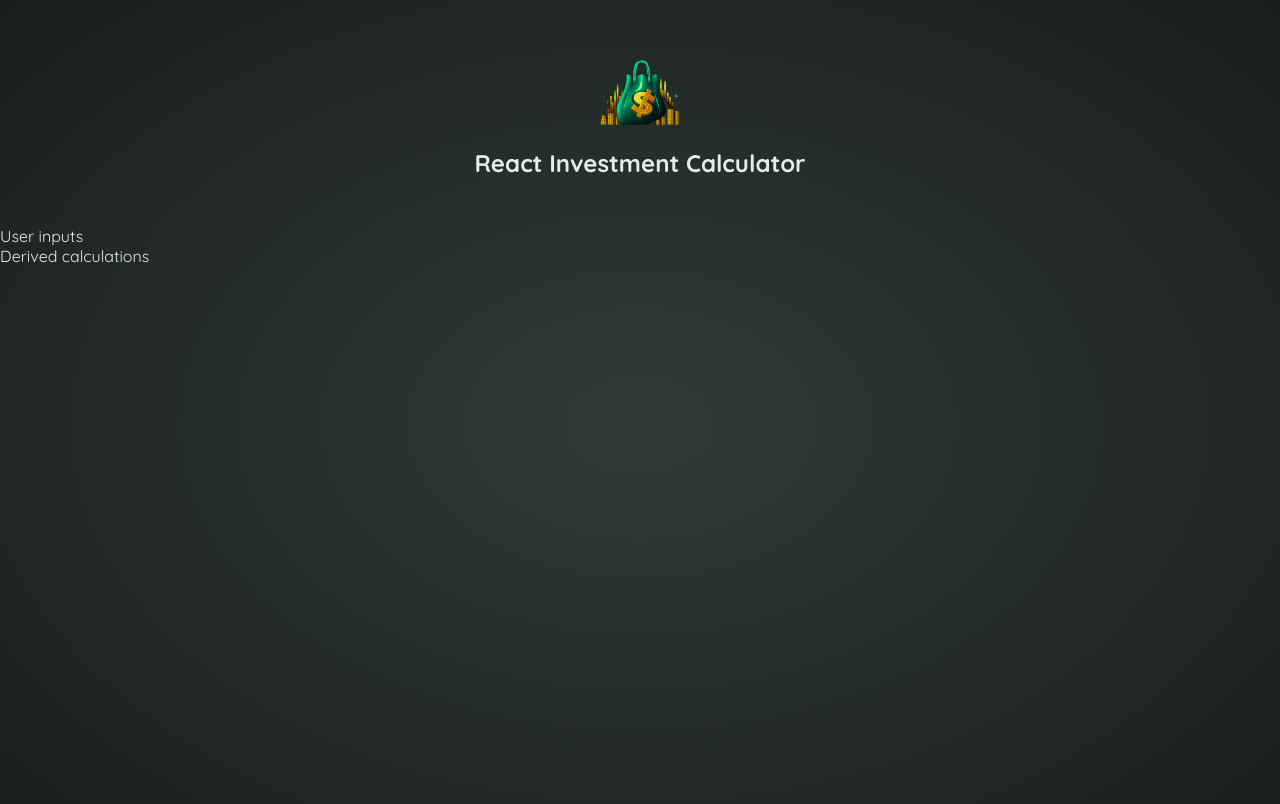
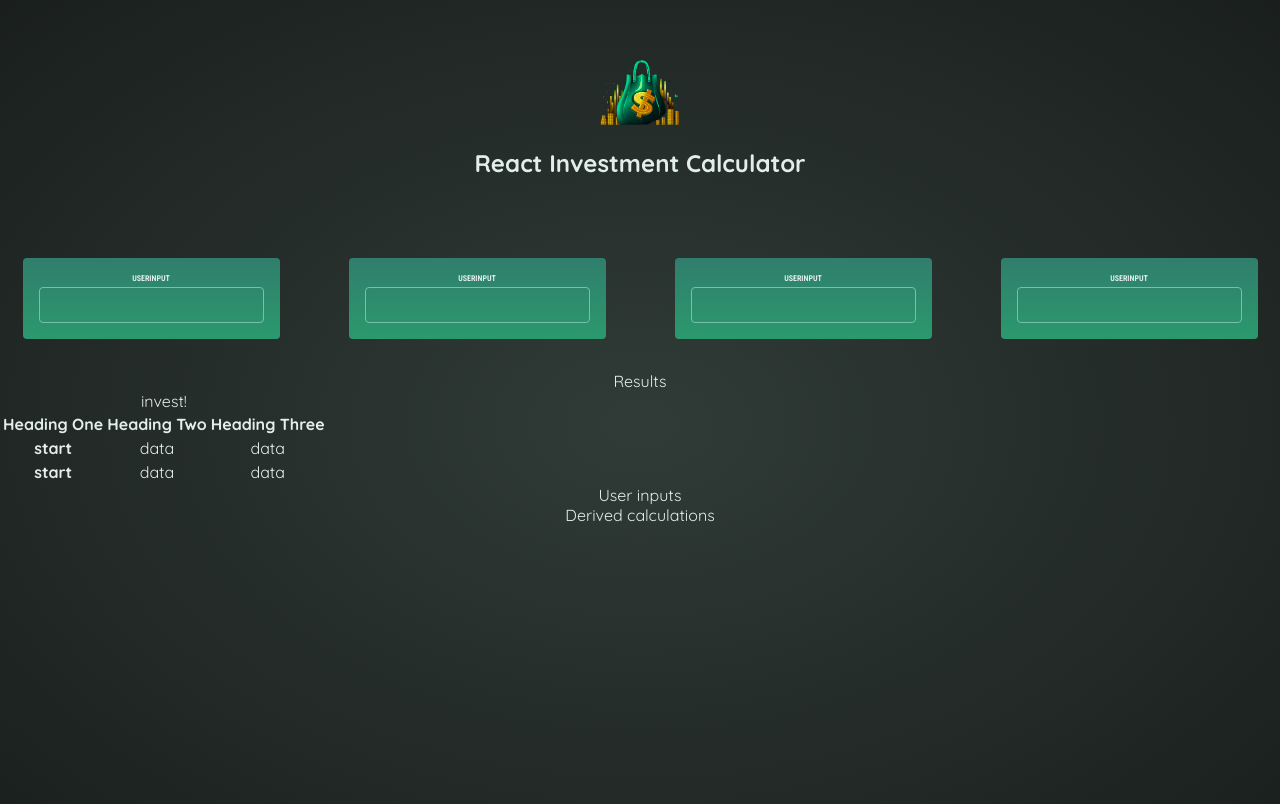
Before and after one commit to adritek/react-investment-calculator, a React (Vite) app: page / in a window 1280 px wide. Shown: the top 804 px of the page. Built offline with nearby package versions, Linux system fonts and the light colour scheme.

Commit message:
Still scafolding basic things

```diff
--- a/src/App.jsx
+++ b/src/App.jsx
@@ -1,12 +1,16 @@
 import Header from './Components/Header/Header';
+import Results from './Components/Results';
+import UserInputGroup from './Components/UserInputGroup';
 
 function App() {
   return (
-    <>
+    <div className="center">
       <Header />
+      <UserInputGroup />
+      <Results />
       <div>User inputs</div>
       <div>Derived calculations</div>
-    </>
+    </div>
   );
 }
 
--- /dev/null
+++ b/src/Components/Results.jsx
@@ -0,0 +1,29 @@
+export default function Results() {
+  return (
+    <>
+      <div>Results</div>
+      <table>
+        <caption>invest!</caption>
+        <thead>
+          <tr>
+            <th>Heading One</th>
+            <th>Heading Two</th>
+            <th>Heading Three</th>
+          </tr>
+        </thead>
+        <tbody>
+          <tr>
+            <th>start</th>
+            <td>data</td>
+            <td>data</td>
+          </tr>
+          <tr>
+            <th>start</th>
+            <td>data</td>
+            <td>data</td>
+          </tr>
+        </tbody>
+      </table>
+    </>
+  );
+}
--- /dev/null
+++ b/src/Components/UserInput.jsx
@@ -0,0 +1,8 @@
+export default function UserInput() {
+  return (
+    <div id="user-input">
+      <label>UserInput</label>
+      <input type="text" name="" id="" />
+    </div>
+  );
+}
--- /dev/null
+++ b/src/Components/UserInputGroup.jsx
@@ -0,0 +1,12 @@
+import UserInput from './UserInput';
+
+export default function UserInputGroup() {
+  return (
+    <div className="input-group">
+      <UserInput />
+      <UserInput />
+      <UserInput />
+      <UserInput />
+    </div>
+  );
+}
```
